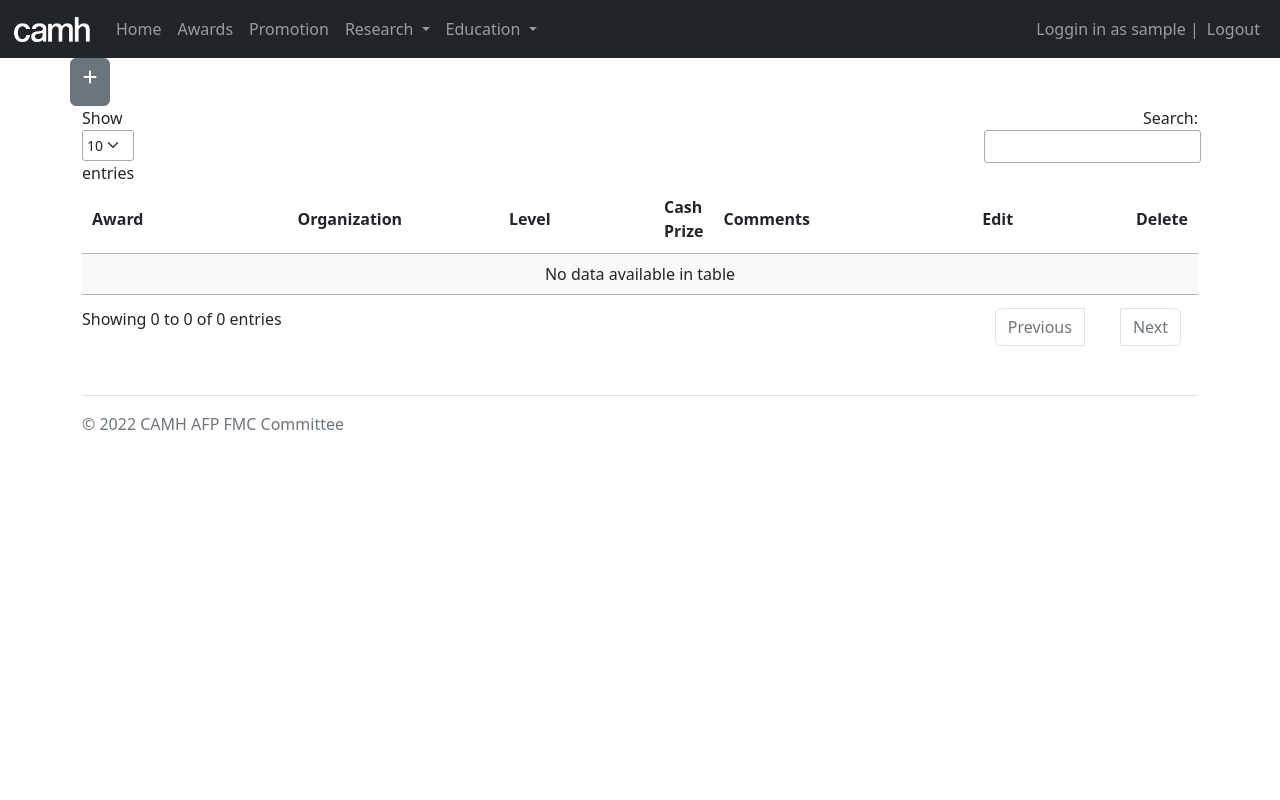
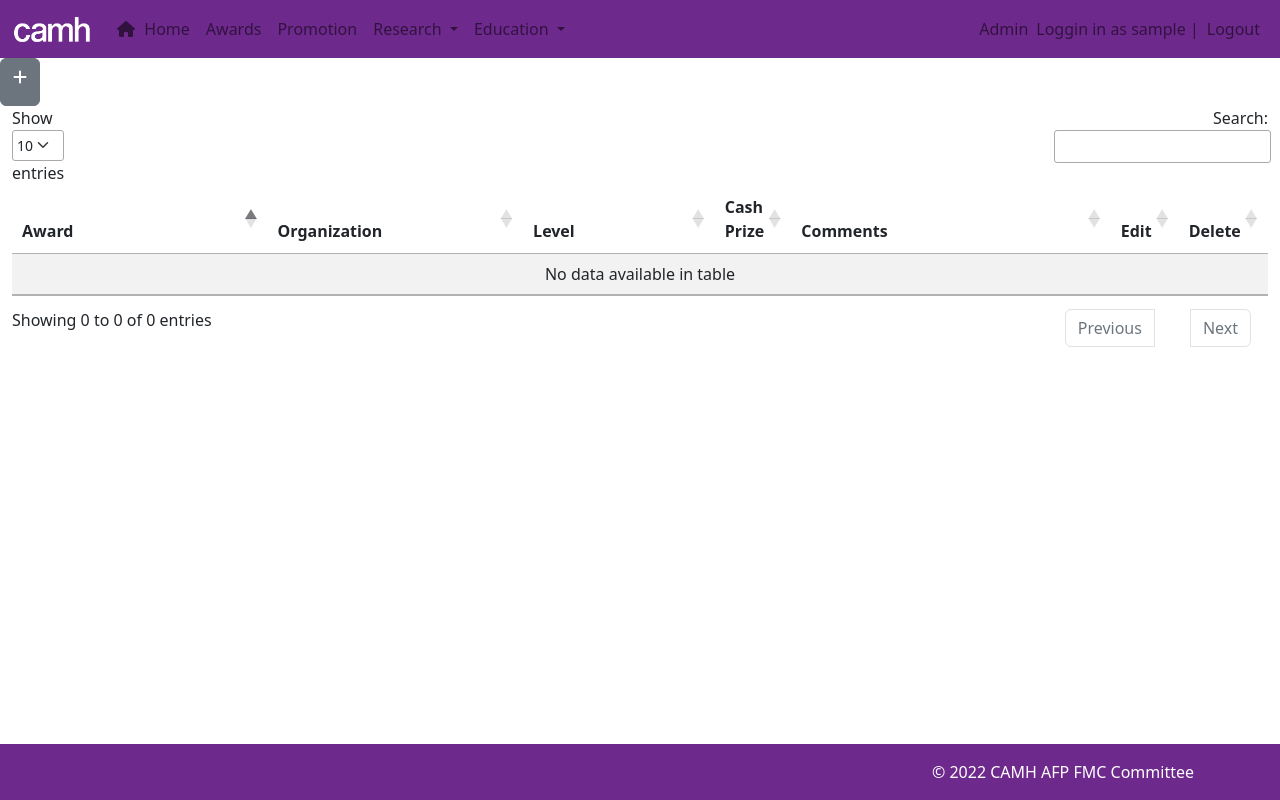
Before and after one commit to josephmje/afp_app, a Django app: page /awards in a window 1280 px wide. Run offline with Django 4.2, Linux system fonts and the light colour scheme; the visitor is signed in with stand-in values (Sample User, id 1); data that the repository does not hold is empty; some libraries are stand-ins or nearby versions.

Commit message:
update html templates

```diff
--- a/afp_app/templates/base_generic.html
+++ b/afp_app/templates/base_generic.html
@@ -6,6 +6,7 @@
     <meta charset="UTF-8" />
     <meta http-equiv="X-UA-Compatible" content="IE=edge" />
     <meta name="viewport" content="width=device-width, initial-scale=1.0" />
+
     <!-- Bootstrap 5 CSS -->
     <link href="https://cdn.jsdelivr.net/npm/bootstrap@5.2.0/dist/css/bootstrap.min.css" rel="stylesheet"
       integrity="sha384-gH2yIJqKdNHPEq0n4Mqa/HGKIhSkIHeL5AyhkYV8i59U5AR6csBvApHHNl/vI1Bx" crossorigin="anonymous" />
@@ -13,26 +14,23 @@
     <link rel="stylesheet" href="https://cdnjs.cloudflare.com/ajax/libs/font-awesome/6.2.0/css/all.min.css"
       integrity="sha512-xh6O/CkQoPOWDdYTDqeRdPCVd1SpvCA9XXcUnZS2FmJNp1coAFzvtCN9BmamE+4aHK8yyUHUSCcJHgXloTyT2A=="
       crossorigin="anonymous" referrerpolicy="no-referrer" />
-    <!-- Favicon -->
-
     <!-- DataTables CSS-->
     <link href="https://cdn.datatables.net/1.12.1/css/jquery.dataTables.min.css" rel="stylesheet" />
-    <!-- Static CSS -->
+    <!-- Custom site CSS -->
     <link href={% static "css/main.css" %} rel="stylesheet" />
+    <!-- Jquery JS -->
+    <script src="https://code.jquery.com/jquery-3.6.1.min.js"></script>
 
     <title>{% block title %} AFP {% endblock title %}</title>
+
   </head>
+
   <body>
     {% include "navbar.html" %}
-    <div class="container">
+    <div class="container-fluid">
       <div class="row">{% block content %} {% endblock %}</div>
     </div>
-    <div class="container">
-      <footer class="d-flex flex-wrap justify-content-between align-items-center py-3 my-4 border-top">
-        <div class="col-md-4 d-flex align-items-center">
-          <span class="text-center text-muted">&copy; 2022 CAMH AFP FMC Committee</span>
-        </div>
-      </footer>
+    {% include "footer.html" %}
     </div>
     <!-- Bootstrap 5 JS -->
     <script
@@ -40,25 +38,9 @@
       integrity="sha384-A3rJD856KowSb7dwlZdYEkO39Gagi7vIsF0jrRAoQmDKKtQBHUuLZ9AsSv4jD4Xa"
       crossorigin="anonymous">
     </script>
-    <!-- Jquery -->
-    <script src="https://code.jquery.com/jquery-3.6.1.min.js"></script>
     <!-- DataTables JS-->
     <script src="https://cdn.datatables.net/1.12.1/js/jquery.dataTables.min.js"></script>
     <script src="https://cdn.datatables.net/1.12.1/js/dataTables.bootstrap5.min.js"></script>
 
-    <!-- DataTables script -->
-    <script>
-      $("#awards").DataTable({
-        //DataTables config
-        paging: true, // pagination
-        pageLength: 10, // data per page
-        lengthChange: true, // show entries per page
-        autoWidth: true, // control auto width on columns
-        searching: true, // add search bar
-        bInfo: true, // info on footer
-        bSort: false // filter a to z and z to a
-      })
-    </script>
-
   </body>
 </html>
--- a/afp_app/templates/claims/awards/awards.html
+++ b/afp_app/templates/claims/awards/awards.html
@@ -9,7 +9,7 @@
   <i class="fas fa-plus"></i>
 </a>
 
-<table id="awards" class="display" style="width:100%">
+<table class="table table-condensed table-hover table-striped" id="tbl_awards">
   <thead>
     <tr>
       <th style="width: 20%;">Award</th>
@@ -17,8 +17,8 @@
       <th style="width: 15%;">Level</th>
       <th style="width: 5%;">Cash Prize</th>
       <th style="width: 25%;">Comments</th>
-      <th style="width: 25%;">Edit</th>
-      <th style="width: 25%;">Delete</th>
+      <th style="width: 5%;">Edit</th>
+      <th style="width: 5%;">Delete</th>
     </tr>
   </thead>
   {% for award in awards %}
@@ -29,12 +29,12 @@
     <td>{{ award.cash_prize }}</td>
     <td>{{ award.comments }}</td>
     <td>
-      <a href="/award/{{ award.id }}" class="btn btn-secondary" title="Edit award">
+      <a href="/award/{{ award.uuid }}" class="btn btn-secondary" title="Edit award">
         <i class="fas fa-pen"></i>
       </a>
     </td>
     <td>
-      <a href="/delete_award/{{ award.id }}" class="btn btn-secondary" title="Delete award">
+      <a href="/delete_award/{{ award.uuid }}" class="btn btn-secondary" title="Delete award">
         <i class="fas fa-trash-alt"></i>
       </a>
     </td>
@@ -42,4 +42,11 @@
   {% endfor %}
 </table>
 
+<!-- Turns on the DataTables plugin for the awards table -->
+<script>
+  $(document).ready(function () {
+    $("#tbl_awards").DataTable();
+  })
+</script>
+
 {% endblock %}
--- a/afp_app/templates/footer.html
+++ b/afp_app/templates/footer.html
@@ -1,9 +1,7 @@
 {% load static %}
 
-<div class="container">
-  <footer class="d-flex flex-wrap justify-content-between align-items-center py-3 my-4 border-top">
-    <div class="col-md-4 d-flex align-items-center">
-      <span class="text-center text-muted">&copy; 2022 CAMH AFP FMC Committee</span>
-    </div>
-  </footer>
-</div>
+<footer class="text-end text-white fixed-bottom" style="background-color: #6E298D;">
+  <div class="container p-3">
+    &copy; 2022 CAMH AFP FMC Committee
+  </div>
+</footer>
--- a/afp_app/templates/home.html
+++ b/afp_app/templates/home.html
@@ -4,8 +4,4 @@
 <h1>Home Page</h1>
 <p>Welcome to the AFP Claims Portal.</p>
 
-<p>The database has the following record counts:</p>
-<ul>
-  <li><strong>Awards:</strong> {{ num_awards }}</li>
-</ul>
 {% endblock %}
--- a/afp_app/templates/navbar.html
+++ b/afp_app/templates/navbar.html
@@ -1,13 +1,13 @@
 {% load static %}
 
 <header>
-  <nav class="navbar navbar-expand-lg navbar-dark bg-dark">
+  <nav class="navbar navbar-expand-lg text-light" style="background-color: #6E298D;">
     <div class="container-fluid">
-      <a class="navbar-brand" href="#">
+      <a class="navbar-brand" href="/">
         <img
           class="logo"
           src="{% static 'images/camh_logo_white.png' %}"
-          alt=""
+          alt="brand"
         />
       </a>
       <button
@@ -25,7 +25,7 @@
         {% if user.is_authenticated %}
         <ul class="navbar-nav me-auto mb-2 mb-lg-0">
           <li class="nav-item">
-            <a class="nav-link" href="/">Home</a>
+            <a class="nav-link" href="/"><i class="fa fa-fw fa-home"></i>&nbsp; Home</a>
           </li>
           <li class="nav-item">
             <a class="nav-link" href="{% url 'award_list' %}">Awards</a>
@@ -72,6 +72,15 @@
       </div>
       <div>
         <ul class="navbar-nav">
+          {% if user.is_superuser %}
+          <li class="nav-item">
+            <a class="nav-link" href="/admin">Admin</a>
+          </li>
+          {% endif %}
+        </ul>
+      </div>
+      <div>
+        <ul class="navbar-nav">
           {% if user.is_authenticated %}
           <span class="navbar-text">Loggin in as {{ user.username }} | </span>
           <li class="nav-item">
```
